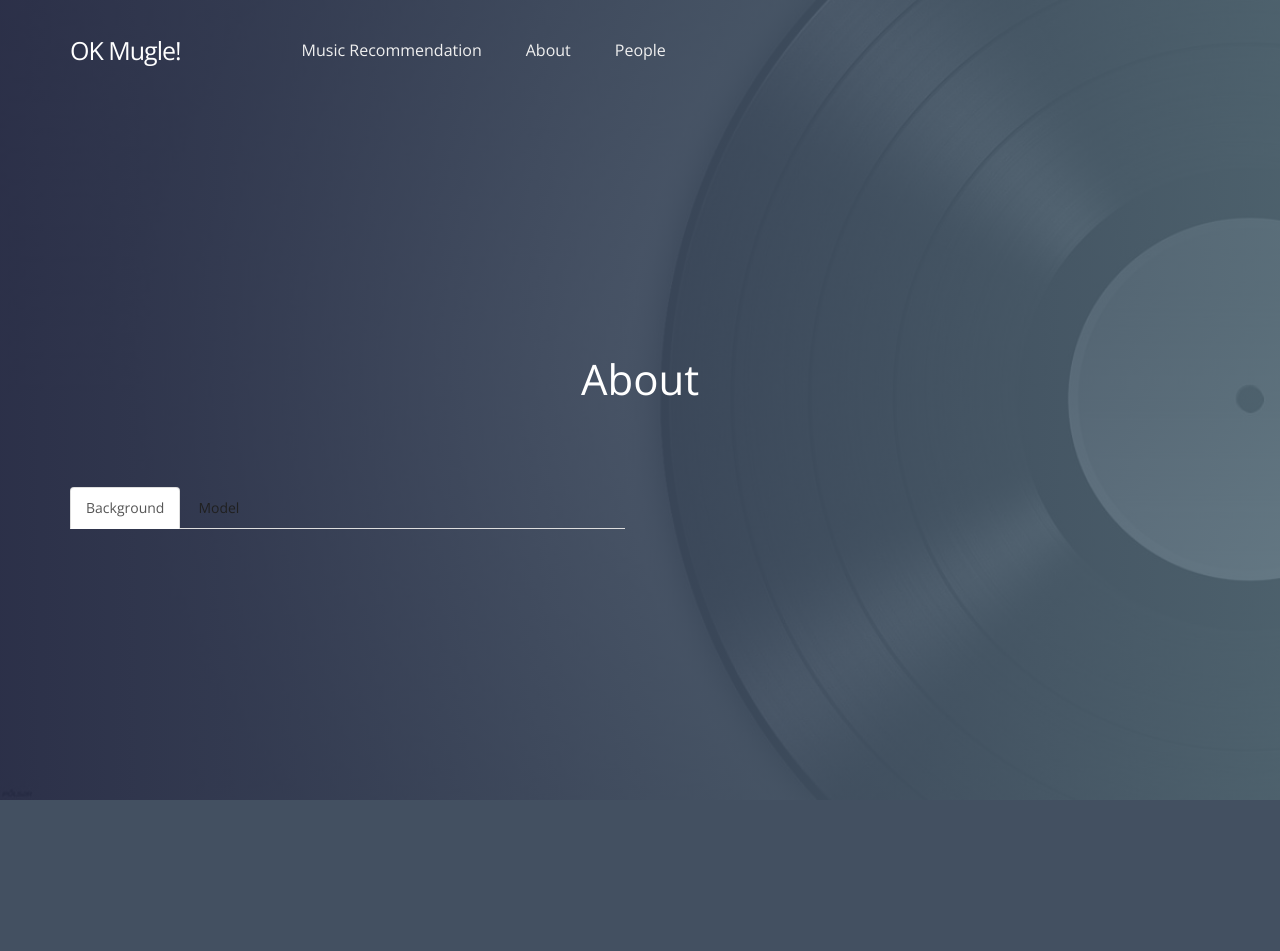
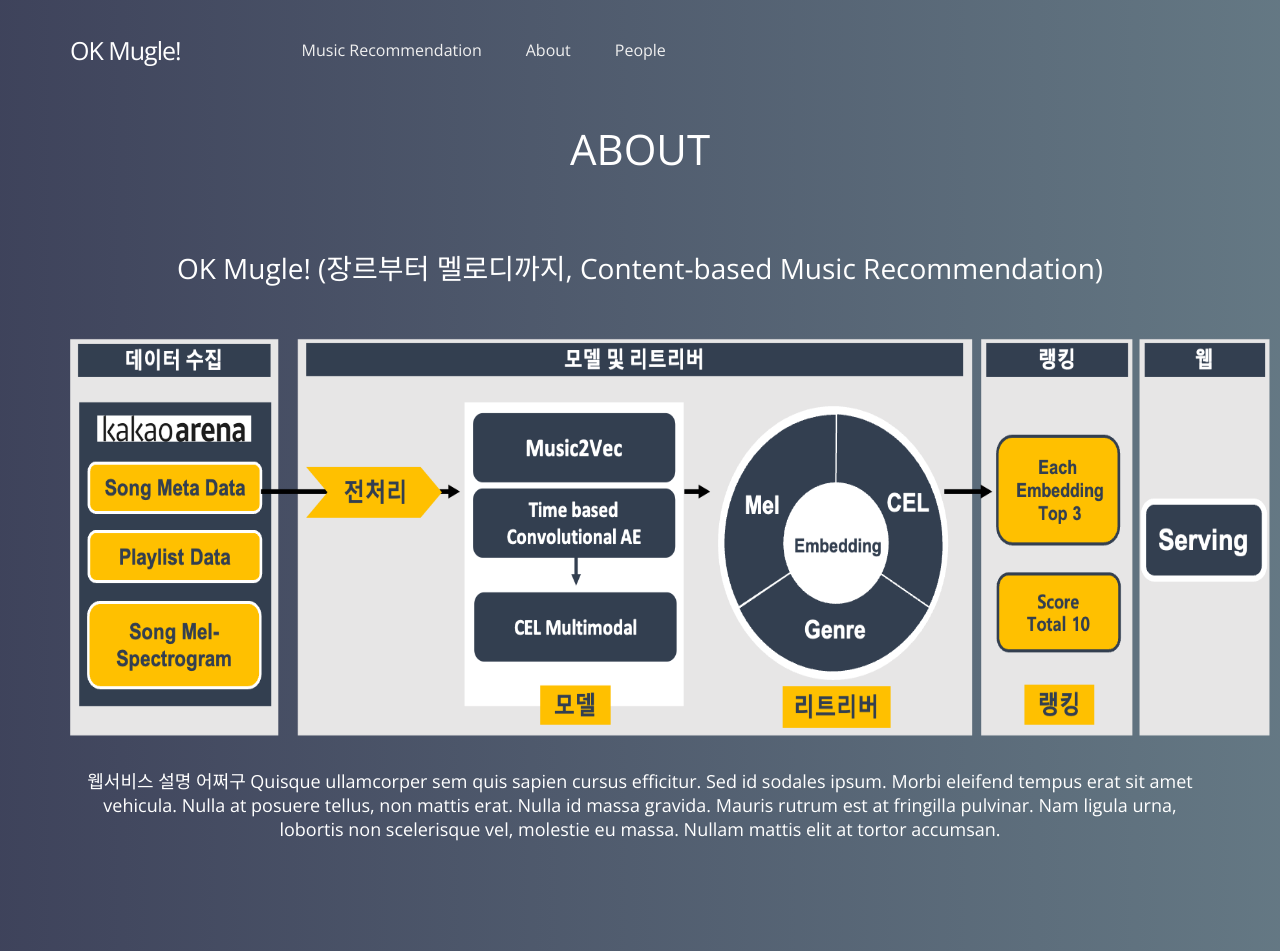
Before and after one commit to hanna56/Music_Web, a Flask app: page /about in a window 1280 px wide. Before the commit the page ends 800 px from the top, so only its background shows below. Run offline with Flask 2, Linux system fonts and the light colour scheme; parts of the project's set-up code (start-up, migrations or seed data) failed here and were passed over; some libraries are stand-ins or nearby versions.

Commit message:
ABOUT 창 수정

```diff
--- a/static/css/tooplate-style.css
+++ b/static/css/tooplate-style.css
@@ -8,11 +8,13 @@
 
   @import url('https://fonts.googleapis.com/css?family=Open+Sans:300,300i,400');
 
+
   body {
     font-family: 'Open Sans', sans-serif;
     overflow-x: hidden;
     background: #f9f9f9;
   }
+
 
 
 
@@ -496,12 +498,6 @@
     color: #ffffff;
   }
 
-  .testimonial-image {
-    background: url('../images/testimonial-image.jpg') no-repeat center center;
-    background-size: cover;
-    width: 100%;
-    height: 65vh;
-  }
 
   .testimonial-info {
     background: #202020;
--- a/templates/about.html
+++ b/templates/about.html
@@ -27,6 +27,7 @@
      <link rel="stylesheet" href="static/css/tooplate-style.css">
 
 </head>
+
 <body>
 
     <!-- MENU -->
@@ -47,7 +48,7 @@
                <!-- MENU LINKS -->
                <div class="collapse navbar-collapse">
                     <ul class="nav navbar-nav">
-                         <li><a href="/" class="smoothScroll">Music Recommendation</a></li>
+                         <li><a href="/" class="smoothScroll" >Music Recommendation</a></li>
                          <li><a href="/about" class="smoothScroll">About</a></li>
                          <li><a href="/people" class="smoothScroll">People</a></li>
                     </ul>
@@ -57,58 +58,26 @@
      </section>
 
      <!-- About -->
-     <section id="music_recommendation" data-stellar-background-ratio="0.5">
+     <!-- TESTIMONIAL -->
+     <section id="about" data-stellar-background-ratio="0.5">
           <div class="overlay"></div>
           <div class="container">
                <div class="row">
-
-                    <div class="col-md-12 col-sm-12">
+                    <div class="col-md-offset-3 col-md-6 col-sm-12">
                          <div class="section-title">
-                              <h1>About</h1>
+                              <h1 style = "color:white;">ABOUT</h1>
                          </div>
                     </div>
 
-                    <div class="col-md-6 col-sm-6">
-                         <ul class="nav nav-tabs" role="tablist">
-                              <li class="active"><a href="#tab01" aria-controls="tab01" role="tab" data-toggle="tab">Background</a></li>
-
-                              <li><a href="#tab02" aria-controls="tab02" role="tab" data-toggle="tab">Model</a></li>
-                         </ul>
-
-                         <!-- <div class="tab-content">
-                              <div class="tab-pane active" id="tab01" role="tabpanel">
-                                   <div class="tab-pane-item">
-                                        <h2>Minimal Design</h2>
-                                        <p>Nam feugiat a ante sollicitudin luctus. Quisque eget placerat massa. Ut quis ligula ornare, pellentesque velit eget, vestibulum est. Donec pretium tristique elit eget sodales. Pellentesque posuere.</p>
-                                   </div>
-                                   <div class="tab-pane-item">
-                                        <h2>Easy to use</h2>
-                                        <p>Aliquam massa massa, consectetur non mattis fringilla, sodales ac turpis. Morbi ac felis sagittis, faucibus mauris vitae, placerat mauris.</p>
-                                   </div>
-                              </div>
+                    <div class="col-sm-12">
+                         <h2 style = "color: white; text-align: center;">OK Mugle! (장르부터 멜로디까지, Content-based Music Recommendation)</h2>
+                         <br><br>
+                         <img src="static/images/model.png" width="1200" height="400" >
+                         <br><br>
+                         <h4 style = "color:white; text-align: center; ">웹서비스 설명 어쩌구 Quisque ullamcorper sem quis sapien cursus efficitur. Sed id sodales ipsum. Morbi eleifend tempus erat sit amet vehicula. Nulla at posuere tellus, non mattis erat. Nulla id massa gravida. Mauris rutrum est at fringilla pulvinar. Nam ligula urna, lobortis non scelerisque vel, molestie eu massa. Nullam mattis elit at tortor accumsan.</h4>
+                    </div>
 
 
-                              <div class="tab-pane" id="tab02" role="tabpanel">
-                                   <div class="tab-pane-item">
-                                        <h2>Compatible Browsers</h2>
-                                        <p>Nam maximus elit a metus luctus, a faucibus magna mattis. Ut malesuada viverra iaculis. Nunc euismod sit amet neque a tincidunt.</p>
-                                   </div>
-                                   <div class="tab-pane-item">
-                                        <h2>User Friendly</h2>
-                                        <p>Maecenas maximus velit lorem, quis pharetra turpis fringilla id. Vestibulum tempor facilisis efficitur. Sed nec nisi sit amet nibh pellentesque elementum.</p>
-                                   </div>
-                                   <div class="tab-pane-item">
-                                        <h2>HTML5 & CSS3</h2>
-                                        <p>In viverra ipsum ornare sapien rhoncus ullamcorper. Vivamus vitae risus ac mi vehicula sagittis. Nulla dictum magna sit amet pharetra aliquam.</p>
-                                   </div>
-                              </div>
-
-                         </div> -->
-
-                    </div>
                </div>
           </div>
      </section>
-
-</body>
-</html>
--- a/templates/index.html
+++ b/templates/index.html
@@ -65,7 +65,7 @@
                <!-- MENU LINKS -->
                <div class="collapse navbar-collapse">
                     <ul class="nav navbar-nav">
-                         <li><a href="/" class="smoothScroll">Music Recommendation</a></li>
+                         <li><a href="/" class="smoothScroll" >Music Recommendation</a></li>
                          <li><a href="/about" class="smoothScroll">About</a></li>
                          <li><a href="/people" class="smoothScroll">People</a></li>
                     </ul>
--- a/templates/result.html
+++ b/templates/result.html
@@ -46,7 +46,7 @@
                <!-- MENU LINKS -->
                <div class="collapse navbar-collapse">
                     <ul class="nav navbar-nav">
-                         <li><a href="/" class="smoothScroll">Music Recommendation</a></li>
+                         <li><a href="/" class="smoothScroll" >Music Recommendation</a></li>
                          <li><a href="/about" class="smoothScroll">About</a></li>
                          <li><a href="/people" class="smoothScroll">People</a></li>
                     </ul>
```
Also changed, not shown: templates/people.html (+5 -2 lines), static/images/model.png (added).
